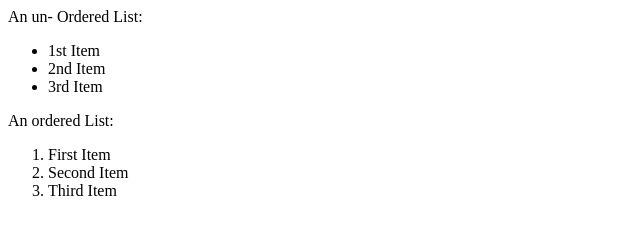
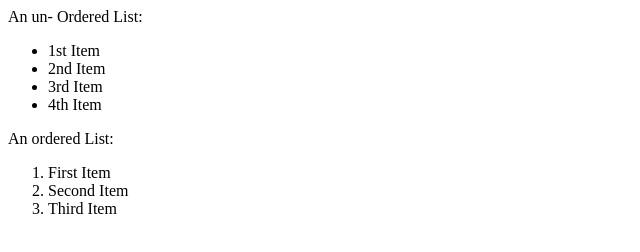
Before and after one commit to ask2kamesh/ask2kamesh, a plain HTML site: page list.html in a window 1280 px wide. Shown: the whole page, without its empty margins (0-640 px from the left). Drawn offline with Linux system fonts and the light colour scheme.

Commit message:
List commited

```diff
--- a/list.html
+++ b/list.html
@@ -9,6 +9,7 @@
             <li>1st Item</li>
             <li>2nd Item</li>
             <li>3rd Item</li>
+            <li>4th Item</li>
         </ul>
         An ordered List:
         <ol>
```
